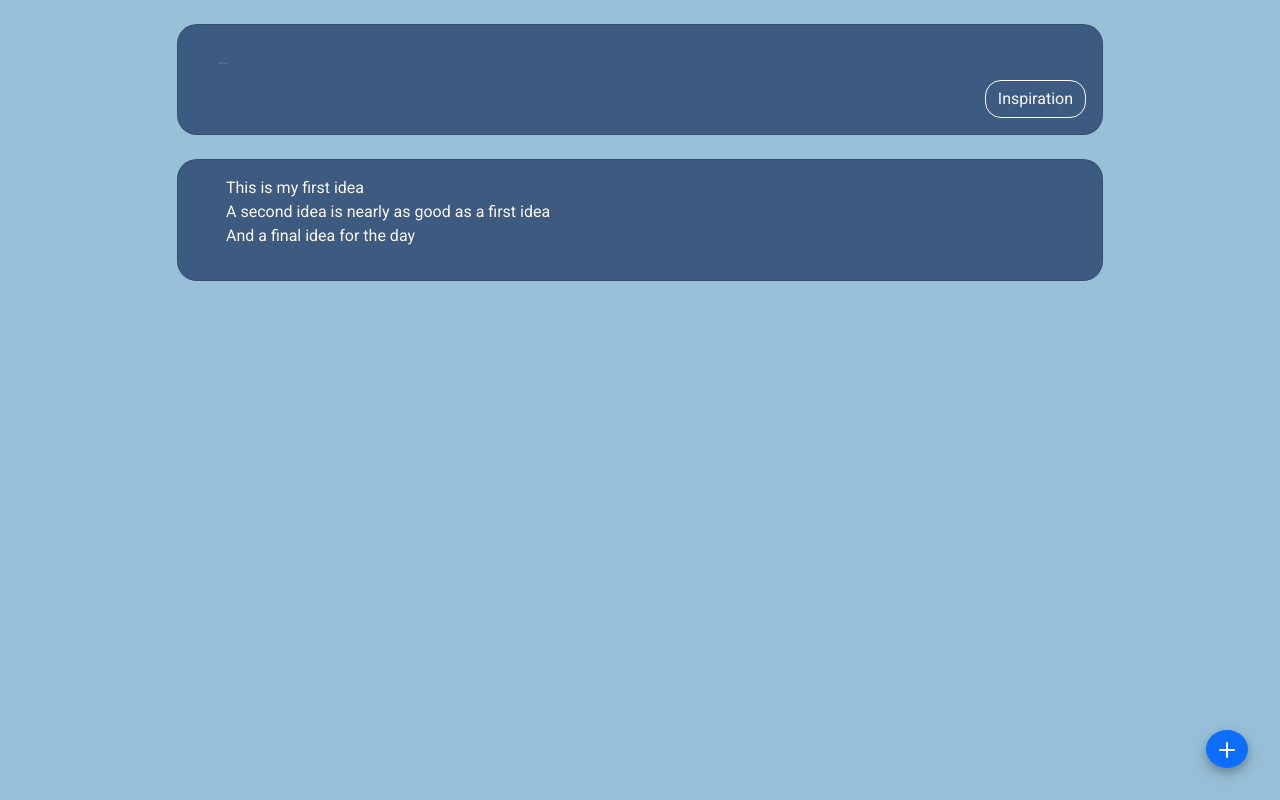
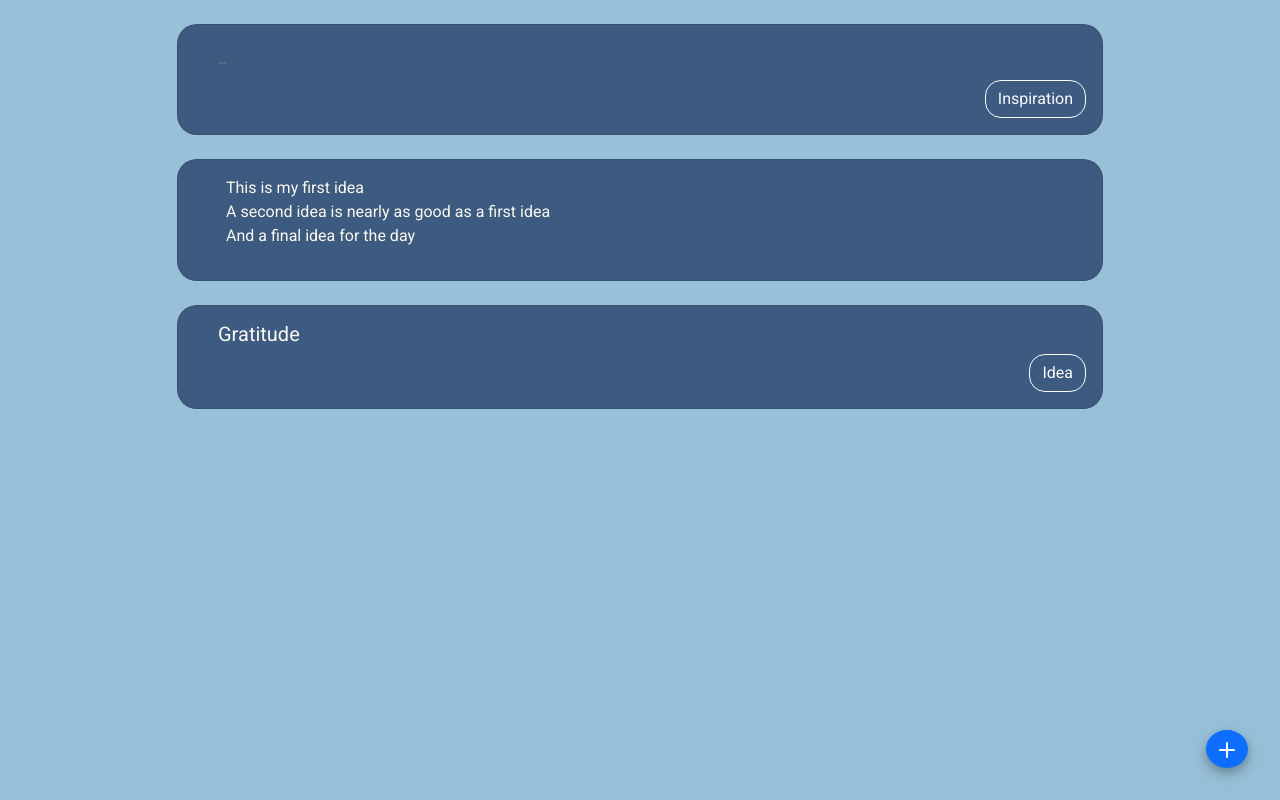
Before and after one commit to dcerniglia/ideas-journal, an Angular app: page / in a window 1280 px wide. Built offline with nearby package versions, Linux system fonts and the light colour scheme; no server answers.

Commit message:
add gratitude component

```diff
--- a/src/app/app.component.html
+++ b/src/app/app.component.html
@@ -2,4 +2,5 @@
   <app-daily-quote></app-daily-quote>
   <app-daily-ideas></app-daily-ideas>
   <app-new-idea-modal></app-new-idea-modal>
+  <app-gratitude></app-gratitude>
 </div>
--- a/src/app/app.module.ts
+++ b/src/app/app.module.ts
@@ -8,13 +8,15 @@ import { DailyQuoteComponent } from './components/daily-quote/daily-quote.compon
 import { QuoteService } from './services/quote.service';
 import { DailyIdeasComponent } from './components/daily-ideas/daily-ideas.component';
 import { NewIdeaModalComponent } from './components/new-idea-modal/new-idea-modal.component';
+import { GratitudeComponent } from './components/gratitude/gratitude.component';
 
 @NgModule({
   declarations: [
     AppComponent,
     DailyQuoteComponent,
     DailyIdeasComponent,
-    NewIdeaModalComponent
+    NewIdeaModalComponent,
+    GratitudeComponent
   ],
   imports: [
     BrowserModule,
--- /dev/null
+++ b/src/app/components/gratitude/gratitude.component.html
@@ -0,0 +1,10 @@
+<div class="row mt-4">
+	<div class="col-10 mx-auto">
+		<div class="card p-10">
+			<div class="card-body align-content-center">
+				<h5 class="card-title ps-4">Gratitude</h5>
+				<button class="btn btn-outline-light float-end text-nowrap">Idea</button>
+			</div>
+		</div>
+	</div>
+</div>
--- /dev/null
+++ b/src/app/components/gratitude/gratitude.component.ts
@@ -0,0 +1,15 @@
+import { Component, OnInit } from '@angular/core';
+
+@Component({
+  selector: 'app-gratitude',
+  templateUrl: './gratitude.component.html',
+  styleUrls: ['./gratitude.component.css']
+})
+export class GratitudeComponent implements OnInit {
+
+  constructor() { }
+
+  ngOnInit(): void {
+  }
+
+}
```
Also changed, not shown: src/app/components/gratitude/gratitude.component.css (added), src/assets/right-quote (1).svg (added), 1 other file (tests, documents, lock files or other folders).
